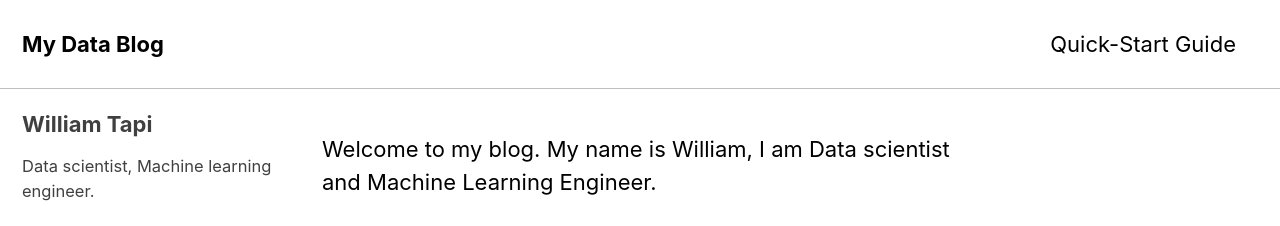
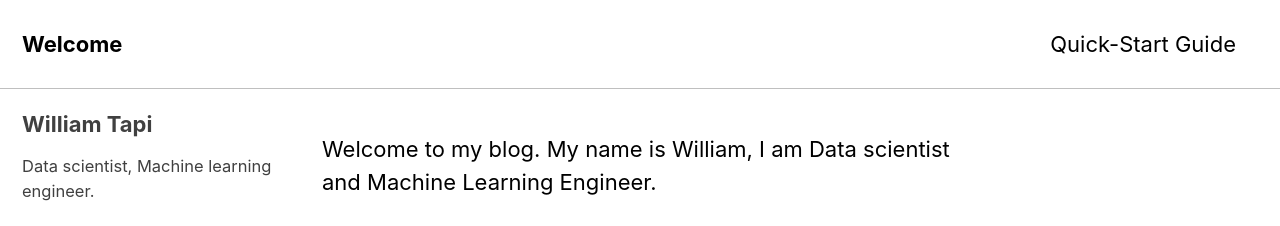
Before and after one commit to Will007-max/Will007-max.github.io, a Jekyll site: the page built from index.html, in a window 1280 px wide and 997 px high. Shown: the top 226 px of the window. Built offline with Jekyll 4.4.1, drawn with Linux system fonts in a browser that asks for light colours; cached includes are drawn as plain includes; the list of posts is cut into pages by our own code.

Commit message:
Update _config.yml

```diff
--- a/_config.yml
+++ b/_config.yml
@@ -16,7 +16,7 @@ minimal_mistakes_skin    : "contrast" # "air", "aqua", "default", "dark", "dirt"
 
 # Site Settings
 locale                   : "en-US"
-title                    : "My Data Blog"
+title                    : "Welcome"
 title_separator          : "|"
 subtitle                 : # site tagline that appears below site title in masthead
 name                     : "William Tapi"
@@ -76,7 +76,7 @@ facebook:
   username               :
   app_id                 :
   publisher              :
-og_image                 : # Open Graph/Twitter default site image
+og_image                 : Open Graph/Twitter default site image
 # For specifying social profiles
 # - https://developers.google.com/structured-data/customize/social-profiles
 social:
```
